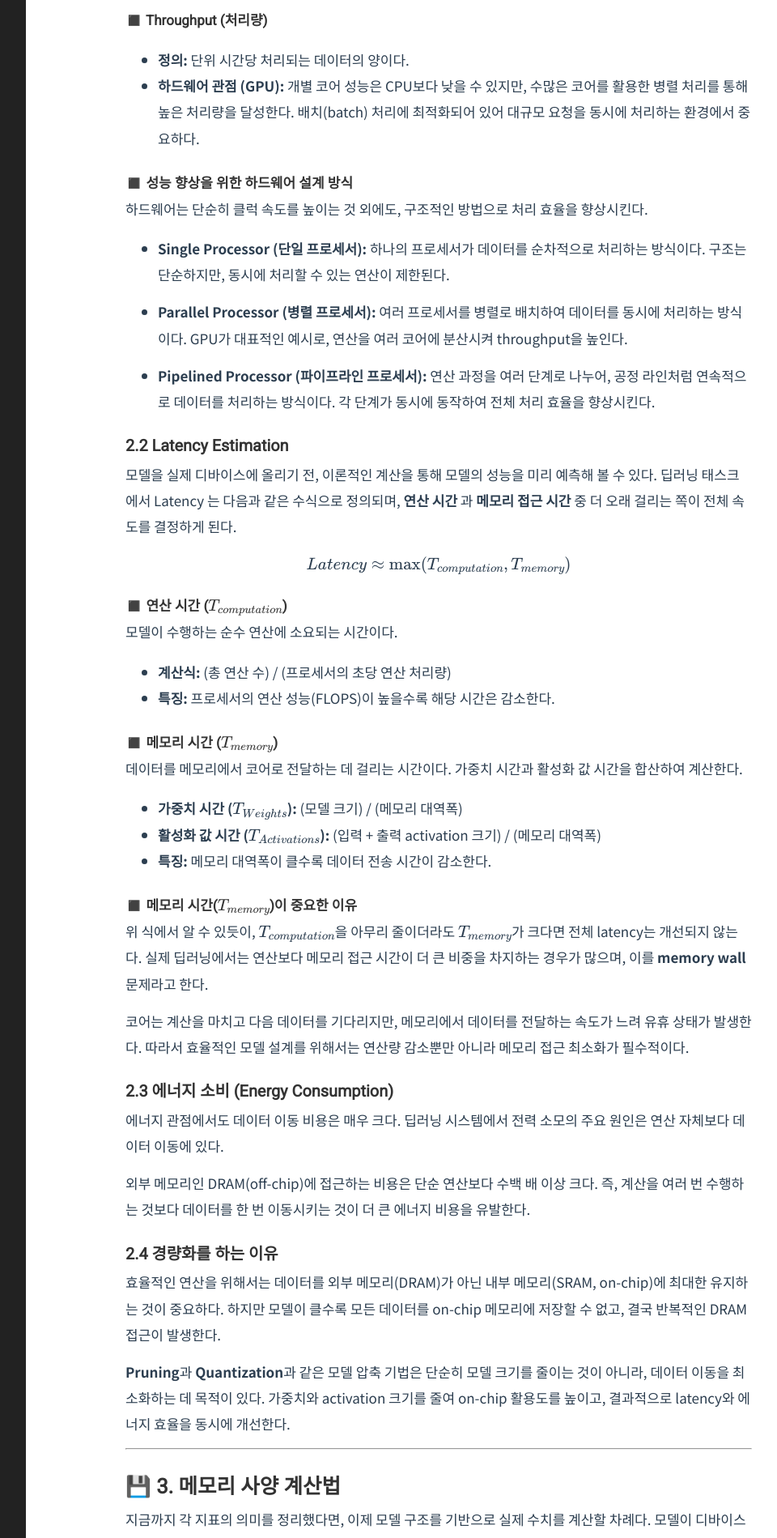
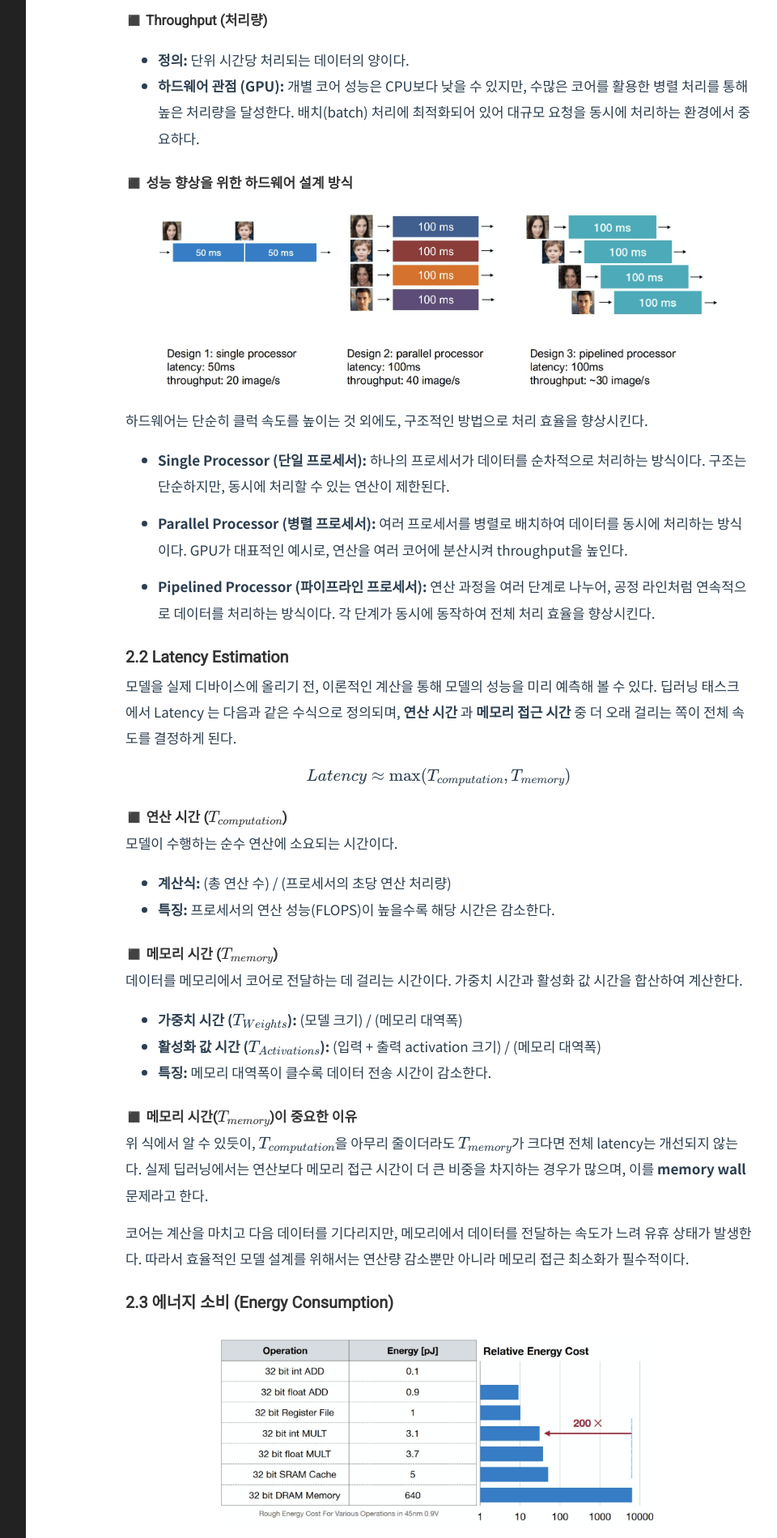
Before and after one commit to Youngjun-CV/Youngjun-CV.github.io, a Jekyll site: the page built from _posts/model compression/2026-03-25-efficiency-metrics.markdown, in a window 1280 px wide. Shown: the part 1873-3772 px from the top of the page at 81% size, without its empty margins (228-1188 px from the left). Built offline with Jekyll 4.4.1, drawn with Linux system fonts in a browser that asks for light colours; formulas are drawn with MathJax 3.

Commit message:
Update 2026-03-25-efficiency-metrics.markdown
add image

```diff
--- a/_posts/model compression/2026-03-25-efficiency-metrics.markdown
+++ b/_posts/model compression/2026-03-25-efficiency-metrics.markdown
@@ -50,6 +50,7 @@ category: ModelCompression
 * **하드웨어 관점 (GPU):** 개별 코어 성능은 CPU보다 낮을 수 있지만, 수많은 코어를 활용한 병렬 처리를 통해 높은 처리량을 달성한다. 배치(batch) 처리에 최적화되어 있어 대규모 요청을 동시에 처리하는 환경에서 중요하다.
 
 #### ◼️ 성능 향상을 위한 하드웨어 설계 방식
+<img src="/images/ModelCompression/effi_mat_1.jpg">
 하드웨어는 단순히 클럭 속도를 높이는 것 외에도, 구조적인 방법으로 처리 효율을 향상시킨다.
 
 * **Single Processor (단일 프로세서):** 하나의 프로세서가 데이터를 순차적으로 처리하는 방식이다. 구조는 단순하지만, 동시에 처리할 수 있는 연산이 제한된다.
@@ -82,6 +83,7 @@ $$Latency \approx \max(T_{computation}, T_{memory})$$
 코어는 계산을 마치고 다음 데이터를 기다리지만, 메모리에서 데이터를 전달하는 속도가 느려 유휴 상태가 발생한다. 따라서 효율적인 모델 설계를 위해서는 연산량 감소뿐만 아니라 메모리 접근 최소화가 필수적이다.
 
 ### 2.3 에너지 소비 (Energy Consumption)
+<img src="/images/ModelCompression/effi_mat_2.jpg" style="width:70%;">
 에너지 관점에서도 데이터 이동 비용은 매우 크다. 딥러닝 시스템에서 전력 소모의 주요 원인은 연산 자체보다 데이터 이동에 있다.
 
 외부 메모리인 DRAM(off-chip)에 접근하는 비용은 단순 연산보다 수백 배 이상 크다. 즉, 계산을 여러 번 수행하는 것보다 데이터를 한 번 이동시키는 것이 더 큰 에너지 비용을 유발한다.
```
